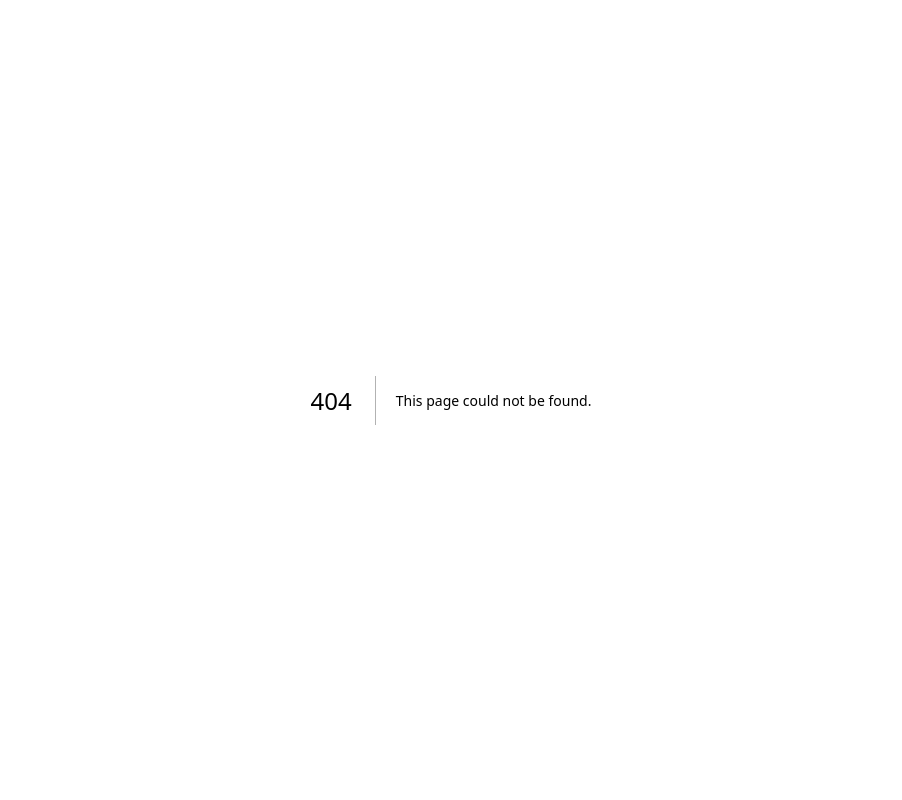
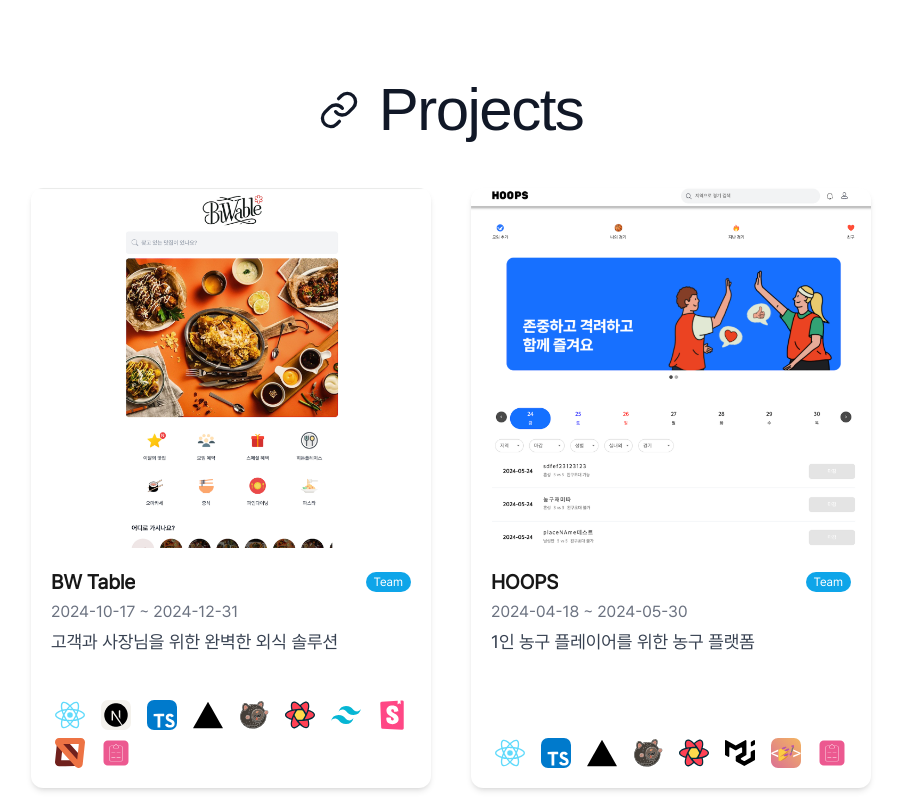
Before and after one commit to p-inn/pinns-portfolio, a Next.js app: page /projects in a window 1280 px wide. Before the commit this address had no page. Shown: the top 800 px of the page, without its empty margins (189-1091 px from the left). Built offline with nearby package versions, Linux system fonts and the light colour scheme; a web font is replaced by a local one.

Commit message:
[feat] project 컴포넌트를 조합하여 project 페이지 구현

```diff
--- /dev/null
+++ b/src/app/projects/page.tsx
@@ -0,0 +1,33 @@
+'use client';
+
+import { useState } from 'react';
+import ProjectCard from '../components/projectsSection/ProjectCard';
+import ProjectModal from '../components/projectsSection/ProjectModal';
+import { ProjectData } from '../types/projectTypes';
+import { projects } from '../data/projectsData/ProjectsData';
+import { Link } from 'lucide-react';
+
+export default function ProjectsPage() {
+  const [selected, setSelected] = useState<ProjectData | null>(null);
+
+  return (
+    <section className="px-5 py-20 mx-auto">
+      <h2 className="text-6xl font-hambakk mb-12 text-gray-900 text-center tracking-tight flex items-center justify-center gap-4">
+          <Link className="inline-block w-10 h-10 mr-1"/>
+          Projects
+        </h2>
+      <div className="flex flex-wrap justify-center gap-10">
+        {projects.map((project) => (
+          <div
+            key={project.id}
+            className="w-[360px] sm:w-[360px] md:w-[400px] flex-shrink-0"
+          >
+            <ProjectCard project={project} onClick={() => setSelected(project)} />
+          </div>
+        ))}
+      </div>
+
+      <ProjectModal project={selected} onClose={() => setSelected(null)} />
+    </section>
+  );
+}
```
